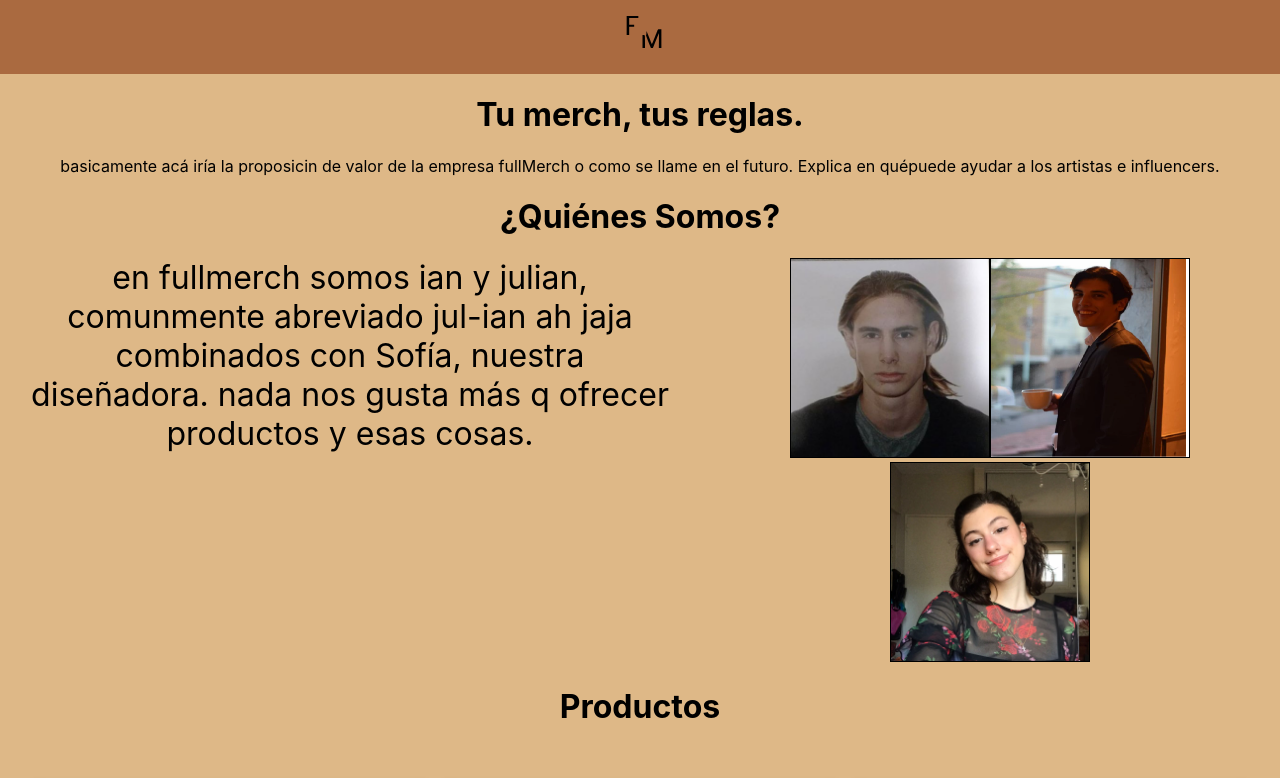
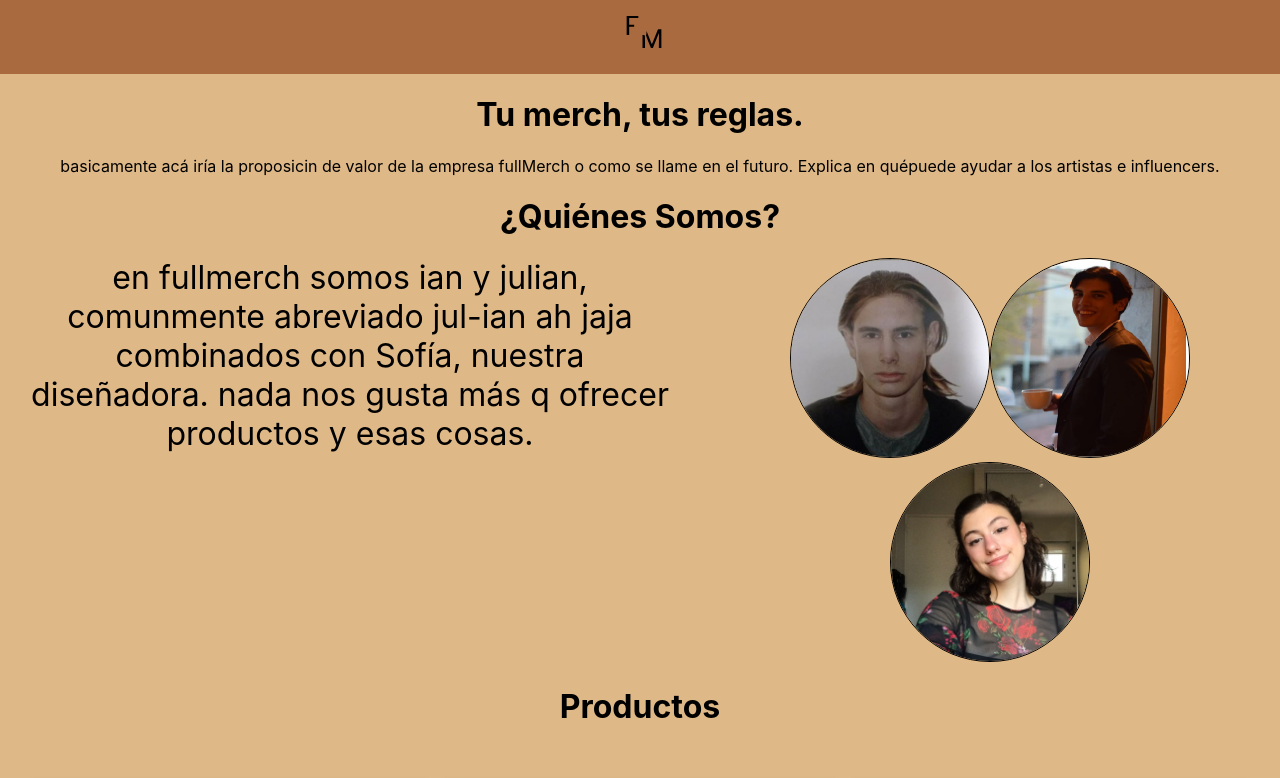
Before and after one commit to IanEvers/branding-landingPage, a Next.js app: page / in a window 1280 px wide. Shown: the top 778 px of the page. Built offline with nearby package versions, Linux system fonts and the light colour scheme.

Commit message:
imagenes redondeadas

```diff
--- a/styles/Home.module.css
+++ b/styles/Home.module.css
@@ -1,5 +1,4 @@
 .container {
-
   background-color: burlywood;
 }
 
@@ -57,6 +56,7 @@
 
 .imagen {
   border: black 1px solid !important;
+  border-radius: 50%;
 }
 
 .cardsContainer {
@@ -79,13 +79,11 @@
 
 }
 
-.footer p{
+.footer p {
   padding: 2rem;
   font-size: 2rem
 }
-.logo {
 
-}
 
 @media (max-width: 600px) {
   .burguerNav {
```
